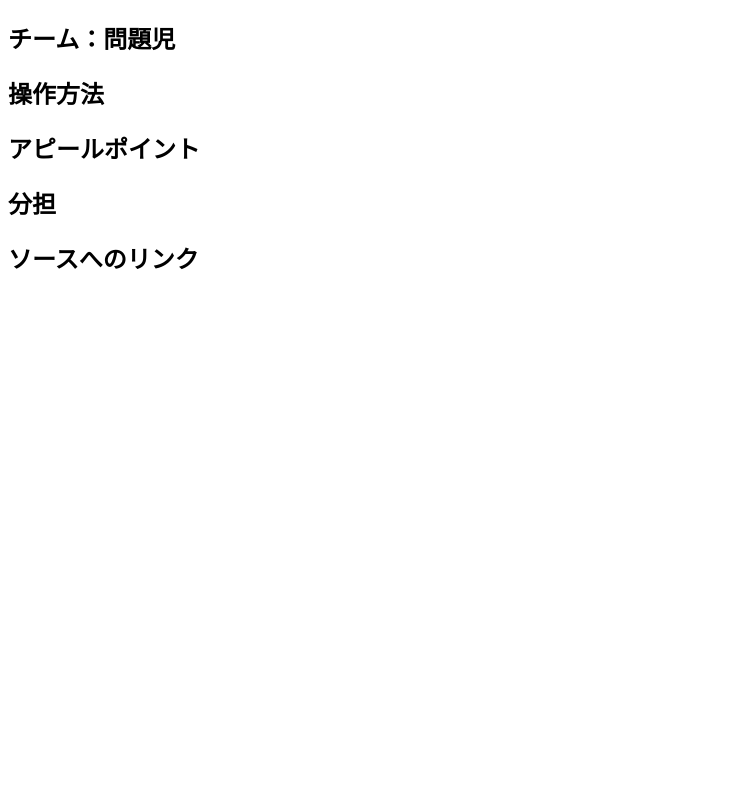
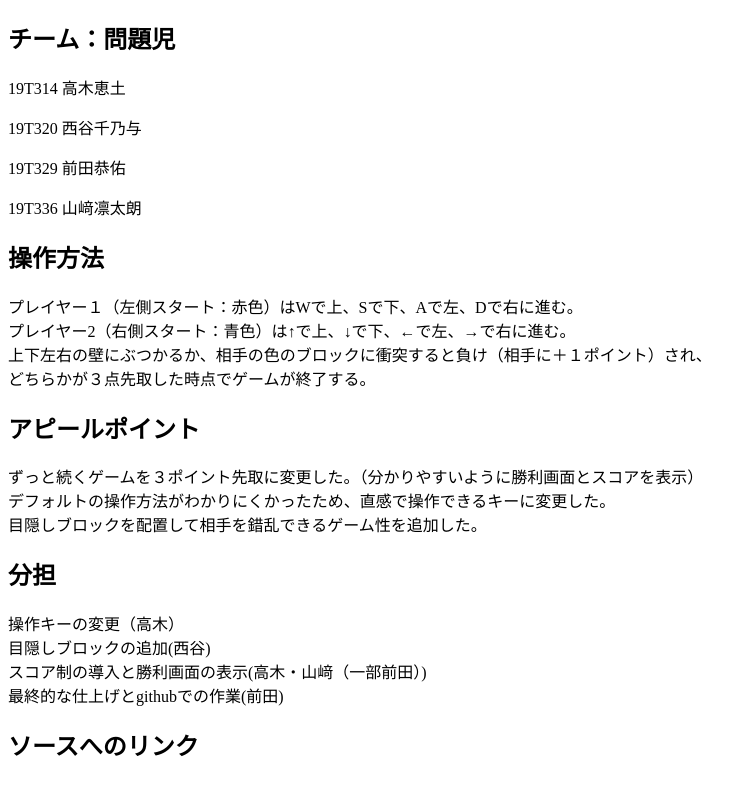
Before and after one commit to kyosuke719-77/oopl, a plain HTML site: page index.html in a window 1280 px wide. Shown: the whole page, without its empty margins (0-756 px from the left). Drawn offline with Linux system fonts and the light colour scheme.

Commit message:
Update index.html

```diff
--- a/index.html
+++ b/index.html
@@ -2,15 +2,29 @@
 <html>
 <head>
 	<title>OOPL 授業課題 ゲーム作成</title>
+
 </head>
 <body>
 	<h2>チーム：問題児</h2>
+	<p>19T314 高木恵土</p>
+	<p>19T320 西谷千乃与</p>
+	<p>19T329 前田恭佑</p>
+	<p>19T336 山﨑凛太朗</p>
 
 	<h2>操作方法</h2>
-
+	<p>プレイヤー１（左側スタート：赤色）はWで上、Sで下、Aで左、Dで右に進む。<br>
+		プレイヤー2（右側スタート：青色）は↑で上、↓で下、←で左、→で右に進む。<br>
+		上下左右の壁にぶつかるか、相手の色のブロックに衝突すると負け（相手に＋１ポイント）され、<br>
+		どちらかが３点先取した時点でゲームが終了する。</p>
 	<h2>アピールポイント</h2>
-
+	<p>ずっと続くゲームを３ポイント先取に変更した。（分かりやすいように勝利画面とスコアを表示）<br>
+		デフォルトの操作方法がわかりにくかったため、直感で操作できるキーに変更した。<br>
+	目隠しブロックを配置して相手を錯乱できるゲーム性を追加した。</p>
 	<h2>分担</h2>
+	<p>操作キーの変更（高木）<br>
+		目隠しブロックの追加(西谷)<br>
+		スコア制の導入と勝利画面の表示(高木・山﨑（一部前田）)<br>
+	最終的な仕上げとgithubでの作業(前田)</p>
 
 	<h2>ソースへのリンク</h2>
 </body>
```
